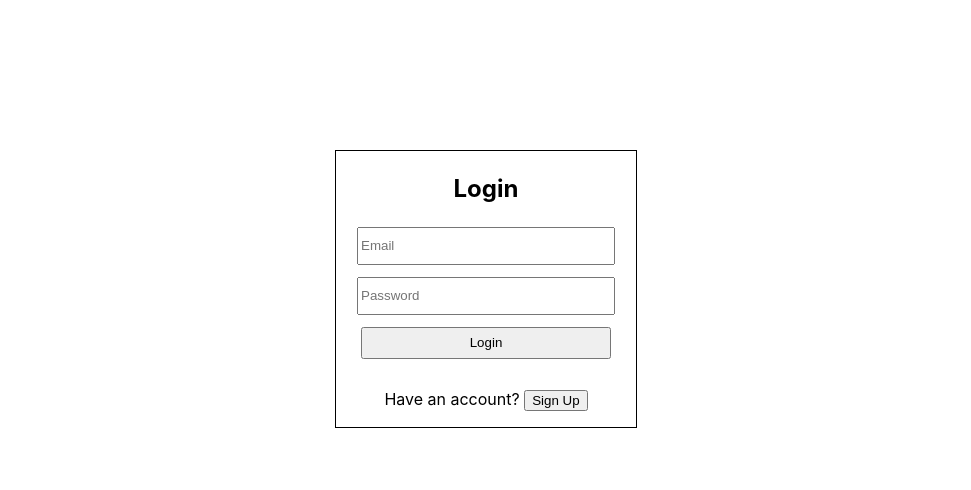
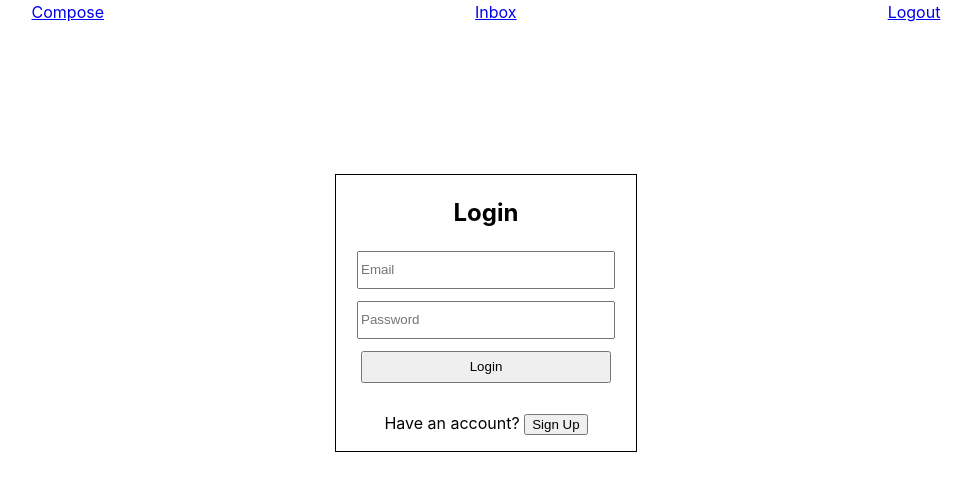
Before and after one commit to AmruthjithSunil/mailbox, a React (Vite) app: page /auth in a window 1280 px wide. Shown: the top 490 px of the page, without its empty margins (154-1125 px from the left). Built offline with nearby package versions, Linux system fonts and the light colour scheme; no server answers.

Commit message:
Mail Box task 7: Inbox

```diff
--- a/src/App.jsx
+++ b/src/App.jsx
@@ -4,6 +4,7 @@ import store from "./store";
 import { RouterProvider, createBrowserRouter } from "react-router-dom";
 import Root from "./pages/Root";
 import Home from "./pages/Home";
+import Inbox from "./pages/Inbox";
 
 const router = createBrowserRouter([
   {
@@ -12,6 +13,7 @@ const router = createBrowserRouter([
     children: [
       { path: "/", element: <Home /> },
       { path: "/auth", element: <Auth /> },
+      { path: "/inbox", element: <Inbox /> },
     ],
   },
 ]);
--- a/src/components/ComposeMail.jsx
+++ b/src/components/ComposeMail.jsx
@@ -3,11 +3,12 @@ import { useRef, useState } from "react";
 
 import { Editor } from "react-draft-wysiwyg";
 import "react-draft-wysiwyg/dist/react-draft-wysiwyg.css";
-import { postMail } from "../utils/firebase";
-import { useSelector } from "react-redux";
 
 // import { Editor } from "draft-js";
 // import "draft-js/dist/Draft.css";
+
+import { postMail } from "../utils/firebase";
+import { useSelector } from "react-redux";
 
 export default function ComposeMail() {
   const [editorState, setEditorState] = useState(() =>
--- /dev/null
+++ b/src/components/Navbar.jsx
@@ -0,0 +1,31 @@
+import { useDispatch } from "react-redux";
+import { Link } from "react-router-dom";
+import styled from "styled-components";
+import { userActions } from "../store";
+
+const Nav = styled.div`
+  margin: auto;
+`;
+
+export default function Navbar() {
+  const dispatch = useDispatch();
+
+  function logoutHandler() {
+    localStorage.setItem("refreshToken", "null");
+    dispatch(userActions.logout());
+  }
+
+  return (
+    <div style={{ display: "flex" }}>
+      <Nav>
+        <Link to="/">Compose</Link>
+      </Nav>
+      <Nav>
+        <Link to="/inbox">Inbox</Link>
+      </Nav>
+      <Nav onClick={logoutHandler}>
+        <Link to="/auth">Logout</Link>
+      </Nav>
+    </div>
+  );
+}
--- a/src/pages/Home.jsx
+++ b/src/pages/Home.jsx
@@ -9,20 +9,30 @@ export default function Home() {
   const isAuth = useSelector((state) => state.user.isAuth);
   const dispatch = useDispatch();
 
+  function objToArr(obj) {
+    return Object.keys(obj).map((key) => {
+      return { id: key, ...obj[key] };
+    });
+  }
+
   async function getEverything() {
     const tokens = await getTokens();
     dispatch(userActions.updateIdToken(tokens.id_token));
     const data = await getUser(tokens);
     dispatch(userActions.updateUser(data.users[0]));
     const mails = await getMails(data.users[0].email);
-    console.log(mails);
-    // if(mails.send){
-    //   dispatch(mailActions.updateSendMail(mails.send))
-    // }
-    // if(mails.received){
-    //   dispatch(mailActions.updateReceivedMail(mails.received))
-    // }
-    // const send = {NUkMVlvhHgXl0Xz1b:  { content: "good morning", subject: "Test Mail" }}
+    if (!mails) {
+      return;
+    }
+    if (mails.send) {
+      dispatch(mailActions.updateSendMail(objToArr(mails.send)));
+    }
+    if (mails.received) {
+      dispatch(mailActions.updateReceivedMail(objToArr(mails.received)));
+    }
+    // const send = {
+    //   NUkMVlvhHgXl0Xz1b: { content: "good morning", subject: "Test Mail" },
+    // };
   }
 
   useEffect(() => {
--- /dev/null
+++ b/src/pages/Inbox.jsx
@@ -0,0 +1,19 @@
+import { useSelector } from "react-redux";
+import { Navigate } from "react-router-dom";
+
+export default function Inbox() {
+  const isAuth = useSelector((state) => state.user.isAuth);
+  const receivedMail = useSelector((state) => state.mail.receivedMail);
+
+  return (
+    <>
+      {!isAuth && <Navigate to="/auth" />}
+      <button>Reload</button>
+      {receivedMail.map((mail) => (
+        <div key={mail.id} id={mail.id}>
+          {mail.subject} - {mail.content}
+        </div>
+      ))}
+    </>
+  );
+}
--- a/src/pages/Root.jsx
+++ b/src/pages/Root.jsx
@@ -1,5 +1,11 @@
 import { Outlet } from "react-router-dom";
+import Navbar from "../components/Navbar";
 
 export default function Root() {
-  return <Outlet />;
+  return (
+    <>
+      <Navbar />
+      <Outlet />
+    </>
+  );
 }
--- a/src/store/userSlice.js
+++ b/src/store/userSlice.js
@@ -20,6 +20,11 @@ const userSlice = createSlice({
     updateUser(state, action) {
       state.user = action.payload;
     },
+    logout(state) {
+      state.isAuth = false;
+      state.idToken = "null";
+      state.user = null;
+    },
   },
 });
 
```
